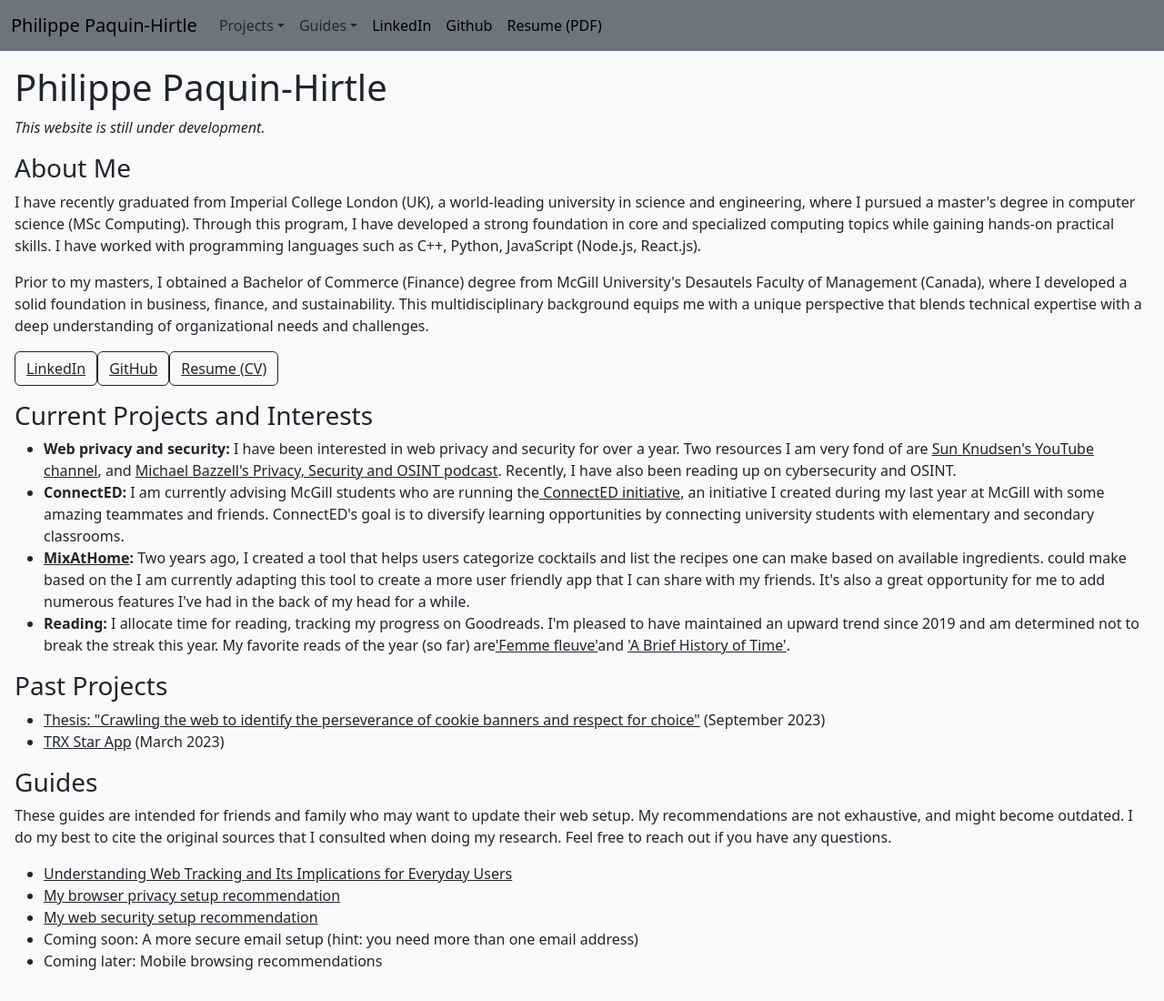
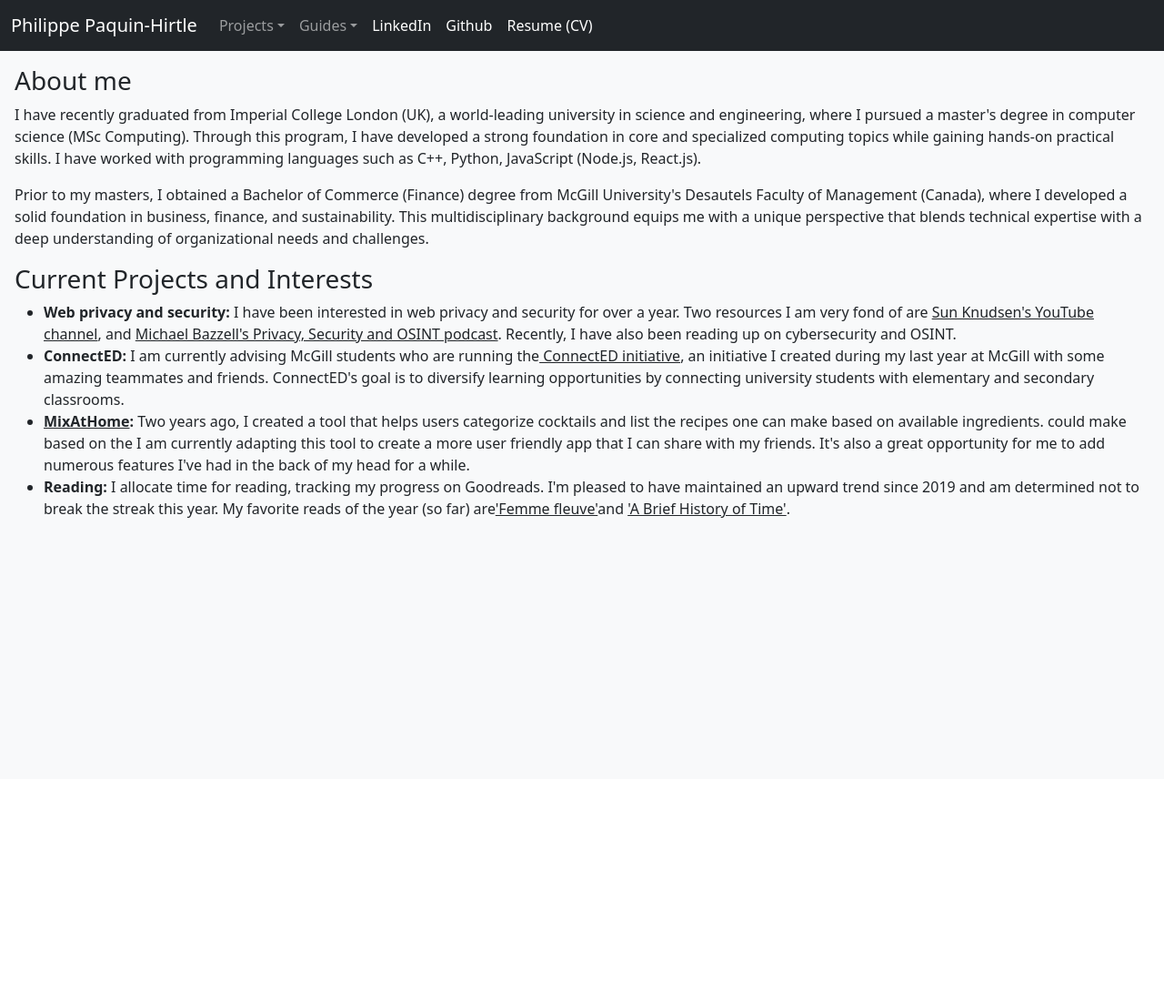
Before and after one commit to PhilippePH/PhilippePH.github.io, a React (Create React App) app: page / in a window 1280 px wide. Shown: the whole page at 91% size. After the commit the page ends 856 px from the top, so only its background shows below. Built offline with nearby package versions, Linux system fonts and the light colour scheme.

Commit message:
updated navbar and removed stuff from homepage

```diff
--- a/src/App.js
+++ b/src/App.js
@@ -13,6 +13,8 @@
   return(
     <Fragment>
       <NavBar/>
+      <div class="bg-light min-vh-100">
+        <div class="p-3">
           <Routes>
             <Route path="/" element= {<HomePage/>} />
             <Route path="/guides/privacyRecommendation" element= {<PrivacyRecommendation/>} />
@@ -21,6 +23,8 @@
             <Route path="/projects/thesis" element= {<ThesisPage/>} />
             <Route path="/projects/trx" element= {<TrxPage/>} />
           </Routes>
+        </div>
+      </div>
     </Fragment>
   )
 }
--- a/src/components/Guides/BrowserSecurity.js
+++ b/src/components/Guides/BrowserSecurity.js
@@ -3,9 +3,6 @@
 const BrowserSecurity = () => {
   return(
     <Fragment>
-  <div class="bg-light min-vh-100">
-      <div class="p-3">
-
       <h2>Web Security Recommendations</h2>
 
       <ul>
@@ -30,8 +27,6 @@
       <p>These guides are intended for friends and family who may want to adapt their web setup. My recommendations are not exhaustive, and might become outdated. Many thanks to <a href="https://sunknudsen.com/">Sun Knudsen</a>; his great Youtube channel piqued my interest concerning web privacy and security, and a lot of my set up is based on his.</p>
 
       <p><i>You can find my web privacy recommendations <a href="../browserPrivacy/privacy.html">here</a></i>.</p>
-    </div>
-  </div>
   </Fragment>
   )
 }
--- a/src/components/HomePage/HomePage.js
+++ b/src/components/HomePage/HomePage.js
@@ -3,22 +3,9 @@
 const HomePage = () => {
   return(
     <Fragment>
-      <div class="bg-light min-vh-100">
-      <div class="p-3">
-
-        <h1>Philippe Paquin-Hirtle</h1>
-          <p><i>This website is still under development.</i></p>
-
-        <h3>About Me</h3>
-
+        <h3>About me</h3>
           <p>I have recently graduated from Imperial College London (UK), a world-leading university in science and engineering, where I pursued a master's degree in computer science (MSc Computing). Through this program, I have developed a strong foundation in core and specialized computing topics while gaining hands-on practical skills. I have worked with programming languages such as C++, Python, JavaScript (Node.js, React.js).</p>
           <p>Prior to my masters, I obtained a Bachelor of Commerce (Finance) degree from McGill University's Desautels Faculty of Management (Canada), where I developed a solid foundation in business, finance, and sustainability. This multidisciplinary background equips me with a unique perspective that blends technical expertise with a deep understanding of organizational needs and challenges.</p>
-          <div class="mb-3">
-            <button type="button" class="btn btn-outline-dark"> <a href="https://www.linkedin.com/in/philippe-paquin-hirtle/" class="link-dark">LinkedIn</a> </button>
-            <button type="button" class="btn btn-outline-dark"> <a href="https://github.com/PhilippePH" class="link-dark">GitHub</a> </button>
-            <button type="button" class="btn btn-outline-dark"> <a href="PhilippePaquinHirtleCV_USLetter.pdf"class="link-dark">Resume (CV)</a> </button>
-          </div>
-
 
       <h3>Current Projects and Interests</h3>
         <ul>
@@ -44,7 +31,7 @@
             and <a href="https://www.goodreads.com/book/show/3869.A_Brief_History_of_Time"class="link-dark">'A Brief History of Time'</a>.</li>
         </ul>
 
-      <h3>Past Projects</h3>
+      {/* <h3>Past Projects</h3>
       <ul>
         <li><a href="thesisPage/thesis.html" class="link-dark"> Thesis: "Crawling the web to identify the perseverance of cookie banners and respect for choice"</a> (September 2023)</li>
         <li><a href="trxPage/trx.html" class="link-dark"> TRX Star App</a> (March 2023)</li>
@@ -58,9 +45,7 @@
         <li><a href="webSecurityRecommendations/security.html" class="link-dark"> My web security setup recommendation</a></li>
         <li>Coming soon: A more secure email setup (hint: you need more than one email address)</li>
         <li>Coming later: Mobile browsing recommendations</li>
-      </ul>
-    </div>
-  </div>
+      </ul> */}
 </Fragment>
     )
 }
--- a/src/components/NavBar/NavBar.js
+++ b/src/components/NavBar/NavBar.js
@@ -1,14 +1,17 @@
 import React from "react";
+import { useNavigate } from "react-router-dom";
 
 const NavBar = () => {
+  const navigate = useNavigate();
 
   return (
-    <nav class="navbar navbar-expand-lg navbar-light bg-secondary">
+    <nav class="navbar navbar-expand-lg navbar-dark bg-dark">
       <div class="container-fluid">
-          <a class="navbar-brand" href="../index.html">Philippe Paquin-Hirtle</a>
+        <a class="navbar-brand" href="/">Philippe Paquin-Hirtle</a>
         <button class="navbar-toggler" type="button" data-bs-toggle="collapse" data-bs-target="#navbarSupportedContent" aria-controls="navbarSupportedContent" aria-expanded="false" aria-label="Toggle navigation">
           <span class="navbar-toggler-icon"></span>
         </button>
+
         <div class="collapse navbar-collapse" id="navbarSupportedContent">
           <ul class="navbar-nav me-auto mb-2 mb-lg-0">
             <li class="nav-item dropdown">
@@ -16,30 +19,35 @@
                 Projects
               </a>
               <ul class="dropdown-menu" aria-labelledby="navbarDropdown">
-                  <li><a class="dropdown-item" href="../thesisPage/thesis.html">Thesis: Blocking Cookie Banners</a></li>
+                <li><a class="dropdown-item" href="/projects/thesis">Thesis: Blocking Cookie Banners</a></li>
                 <li><a class="dropdown-item" href="https://github.com/PhilippePH/MixAtHome">MixAtHome</a></li>
-                  <li><a class="dropdown-item" href="trxPage/trx.html">TRX Star</a></li>
+                <li><a class="dropdown-item" href="/projects/trx">TRX Star</a></li>
               </ul>
             </li>
+
+
             <li class="nav-item dropdown">
               <a class="nav-link dropdown-toggle" href="#" id="navbarDropdown" role="button" data-bs-toggle="dropdown" aria-expanded="false">
                 Guides
               </a>
               <ul class="dropdown-menu" aria-labelledby="navbarDropdown">
-                  <li><a class="dropdown-item" href="../browserPrivacy/privacyRelevance.html">Privacy Relevance</a></li>
-                  <li><a class="dropdown-item" href="../browserPrivacy/privacy.html">Privacy Setup</a></li>
+                <li><a class="dropdown-item" href="/guides/privacyRelevance">Privacy Relevance</a></li>
+                <li><a class="dropdown-item" href="/guides/privacyRelevance">Privacy Setup</a></li>
                 <li><hr class="dropdown-divider"/></li>
-                  <li><a class="dropdown-item" href="#">Security Setup</a></li>
+                <li><a class="dropdown-item" href="/guides/browserSecurity">Security Setup</a></li>
               </ul>
             </li>
+
             <li class="nav-item">
               <a class="nav-link active" aria-current="page" href="https://www.linkedin.com/in/philippe-paquin-hirtle/">LinkedIn</a>
             </li>
+
             <li class="nav-item">
               <a class="nav-link active" aria-current="page" href="https://github.com/PhilippePH">Github</a>
             </li>
+
             <li class="nav-item">
-                  <a class="nav-link active" aria-current="page" href="../PhilippePaquinHirtleCV_USLetter.pdf">Resume (PDF)</a>
+              <a class="nav-link active" aria-current="page" href="../PhilippePaquinHirtleCV_USLetter.pdf">Resume (CV)</a>
             </li>
 
           </ul>
--- a/src/components/Projects/ThesisPage.js
+++ b/src/components/Projects/ThesisPage.js
@@ -3,9 +3,6 @@
 const ThesisPage = () => {
   return(
     <Fragment>
-      <div class="bg-light min-vh-100">
-        <div class="p-3">
-          <a href="../index.html">Home</a>
 
           <h1>Thesis</h1>
           <h2>"Crawling the web to identify the perseverance of cookie banners and respect for choice"</h2>
@@ -35,8 +32,6 @@
               <img src="./totStorage_Subset_Percentage.png" alt="Percentage Change in Storage, Compared to Google Chrome, per Browser (Lower is Better)" title="Percentage Change in Storage, Compared to Google Chrome, per Browser (Lower is Better)"/>
             </div>
           </div>
-        </div>
-      </div>
   </Fragment>
   )
 }
--- a/src/components/Projects/TrxPage.js
+++ b/src/components/Projects/TrxPage.js
@@ -3,11 +3,7 @@
 const TrxPage = () => {
   return(
     <Fragment>
-      <div class="bg-light min-vh-100">
-      <div class="p-3">
-        <a href="../index.html">Home</a>
-
-        <h1>TRX App Project</h1>
+      <h1>TRX App Project</h1>
         <p><a href="https://www.trxstar.co.uk/">TRX Star</a> aims to democratize workout platforms and empower users to take control of their exercise experience.
           Currently, users can watch free videos and follow along with a coach, however, this is not personalised and can get repetitive.
           The other option is to buy personalised workout plans, which are not guided by a coach, and are limited to a few workouts.
@@ -30,8 +26,6 @@
             <a href="https://www.trxstar.co.uk/">App</a>,
             <a href="https://github.com/PhilippePH/SoftwareEngineeringTRXStar">Repository</a>
           </p>
-      </div>
-    </div>
     </Fragment>
   )
 }
```
Lines whose indentation alone changed are shown as unchanged.
